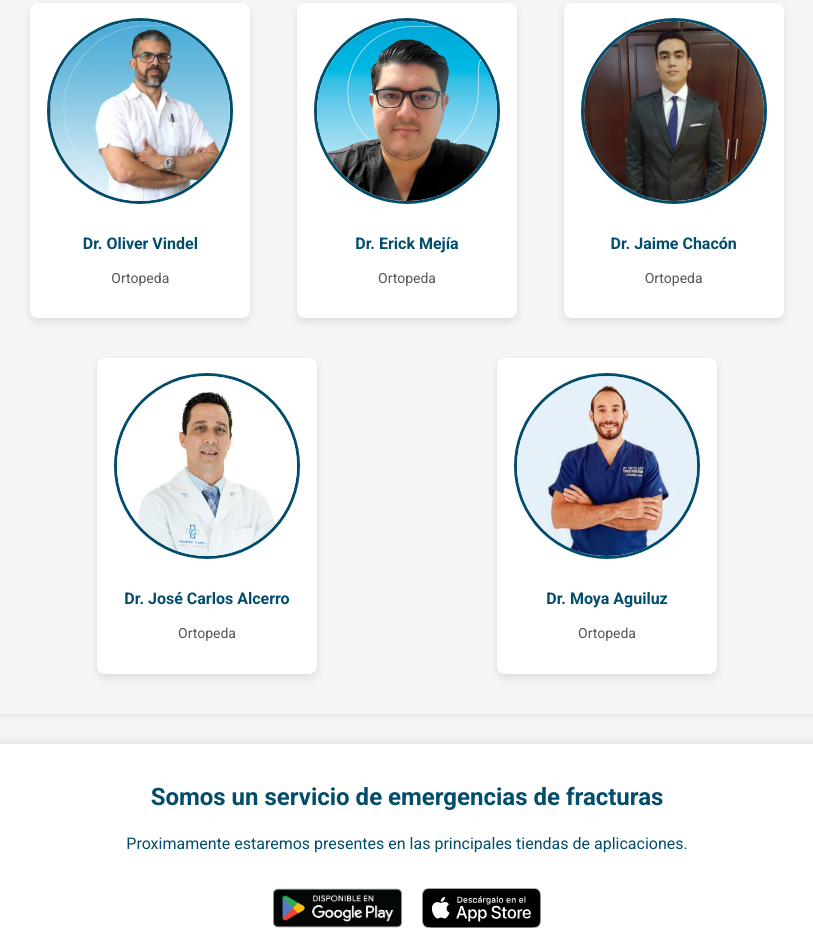
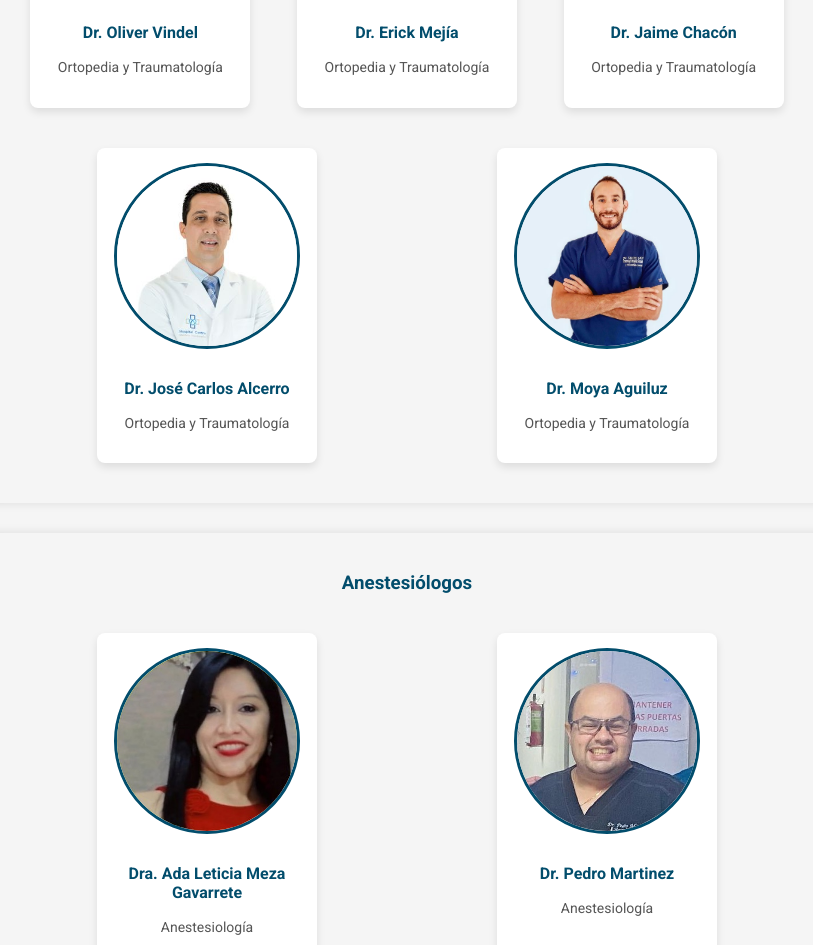
Before and after one commit to RhaXiel/Site-Fraktur, a plain HTML site: page index.html in a window 1280 px wide. Shown: the part 1855-2800 px from the top of the page, without its empty margins (233-1046 px from the left). Drawn offline with Linux system fonts and the light colour scheme.

Commit message:
Agregar seccion de anestesiologia y dr

```diff
--- a/index.html
+++ b/index.html
@@ -84,7 +84,7 @@
       </div>
     </section>
 
-    <section class="centered-text">
+    <!-- <section class="centered-text">
       <h2>Cómo funciona</h2>
 
       <div class="instructions-section">
@@ -114,7 +114,7 @@
           emergencias de fracturas.</q
         >
       </ul>
-    </section>
+    </section> -->
 
     <section class="community-section">
       <h2>¿Eres médico especialista en ortopedia?</h2>
@@ -127,8 +127,21 @@
       >
     </section>
 
+    <h2 style="color: #024d6c" class="centered-text">Nuestro equipo de especialistas</h2>
     <section class="team-section">
-      <h2 style="color: #024d6c">Nuestro equipo de especialistas</h2>
+
+
+      <h3 style="color: #024d6c">Ortopedía y Traumatología</h3>
+
+      <div class="team-members-container">
+        <div class="team-member">
+          <img
+            src="./images/medicos/DR-JOSE-B-AVILES-ORTOPEDA.jpg"
+            alt="Team Member Photo"
+          />
+          <h3>Dr. José B. Áviles</h3>
+          <p>Ortopedia y Traumatología</p>
+        </div>
 
       <div class="team-members-container">
         <div class="team-member">
@@ -137,7 +150,7 @@
             alt="Team Member Photo"
           />
           <h3>Dr. Oliver Vindel</h3>
-          <p>Ortopeda</p>
+          <p>Ortopedia y Traumatología</p>
         </div>
 
         <div class="team-member">
@@ -146,7 +159,7 @@
             alt="Team Member Photo"
           />
           <h3>Dr. Erick Mejía</h3>
-          <p>Ortopeda</p>
+          <p>Ortopedia y Traumatología</p>
         </div>
 
         <div class="team-member">
@@ -155,7 +168,7 @@
             alt="Team Member Photo"
           />
           <h3>Dr. Jaime Chacón</h3>
-          <p>Ortopeda</p>
+          <p>Ortopedia y Traumatología</p>
         </div>
 
         <div class="team-member">
@@ -164,7 +177,7 @@
             alt="Team Member Photo"
           />
           <h3>Dr. José Carlos Alcerro</h3>
-          <p>Ortopeda</p>
+          <p>Ortopedia y Traumatología</p>
         </div>
 
         <div class="team-member">
@@ -173,7 +186,34 @@
             alt="Team Member Photo"
           />
           <h3>Dr. Moya Aguiluz</h3>
-          <p>Ortopeda</p>
+          <p>Ortopedia y Traumatología</p>
+        </div>
+      </div>
+
+
+
+    </section>
+    <section class="team-section">
+      <h3 style="color: #024d6c">Anestesiólogos</h3>
+
+      <div class="team-members-container">
+
+        <div class="team-member">
+          <img
+            src="./images/medicos/DRA-LETICIA-MEZA-GAVARRETE-ANESTESIOLOGO.jpg"
+            alt="Team Member Photo"
+          />
+          <h3>Dra. Ada Leticia Meza Gavarrete</h3>
+          <p>Anestesiología</p>
+        </div>
+
+        <div class="team-member">
+          <img
+            src="./images/medicos/DR-PEDRO-MARTINEZ-ANESTESIOLOGO.jpeg"
+            alt="Team Member Photo"
+          />
+          <h3>Dr. Pedro Martinez</h3>
+          <p>Anestesiología</p>
         </div>
       </div>
     </section>
```
Also changed, not shown: images/medicos/DR-JOSE-B-AVILES-ORTOPEDA.jpg (added), images/medicos/DR-PEDRO-MARTINEZ-ANESTESIOLOGO.jpeg (added), images/medicos/DRA-LETICIA-MEZA-GAVARRETE-ANESTESIOLOGO.jpg (added).
